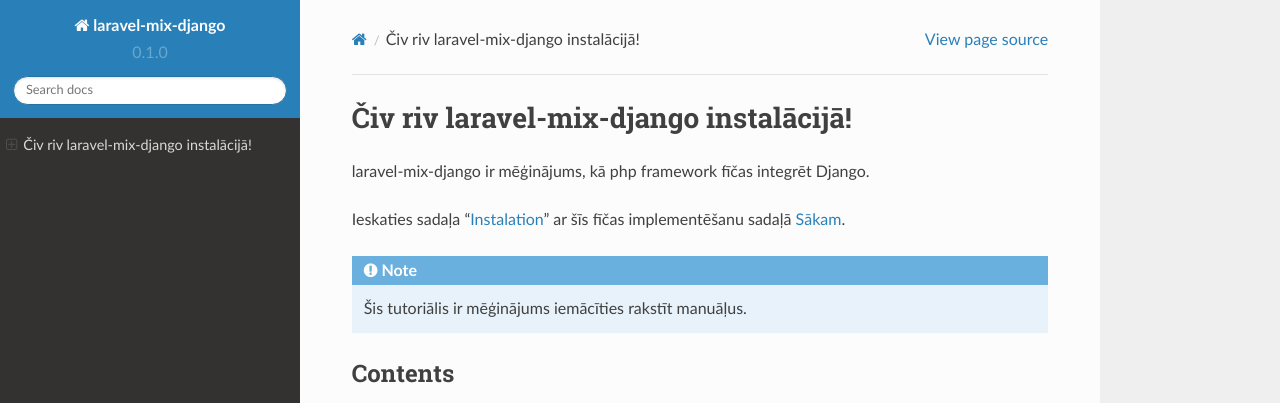
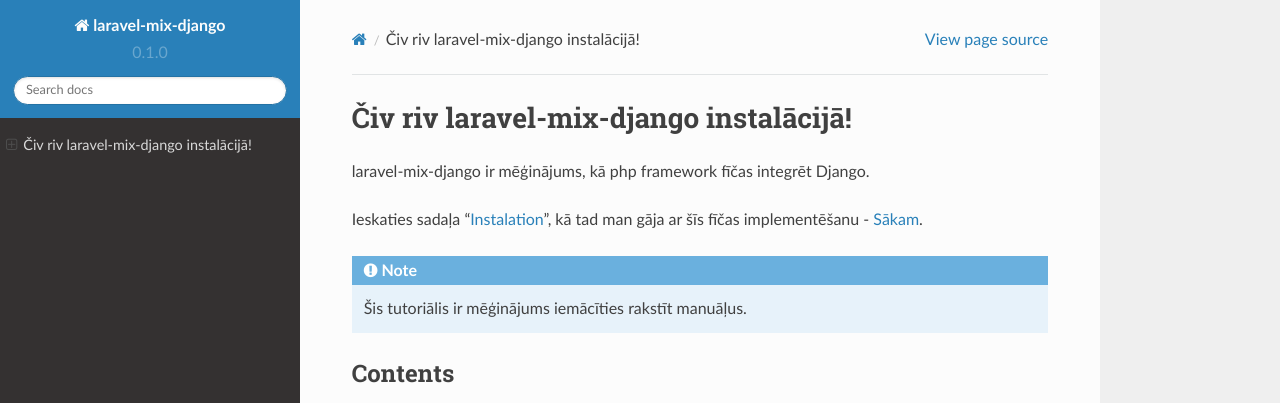
Before and after one commit to aleksanm/laravel-mix-django, a Sphinx documentation site: the page built from docs/source/index.rst, in a window 1280 px wide. Shown: the top 403 px of the page. Built offline with Sphinx 7.4.7 and the Read the Docs theme 2.0.0, drawn with Linux system fonts in a browser that asks for light colours; pages that are not in the unit, such as notebooks, are missing from menus.

Commit message:
Update index.rst

```diff
--- a/docs/source/index.rst
+++ b/docs/source/index.rst
@@ -4,8 +4,7 @@
 
 laravel-mix-django ir mēģinājums, kā php framework fīčas integrēt Django.
 
-Ieskaties sadaļa ":doc:`instalation`" ar šīs fīčas implementēšanu
-sadaļā :ref:`installation`.
+Ieskaties sadaļa ":doc:`instalation`", kā tad man gāja ar šīs fīčas implementēšanu -  :ref:`installation`.
 
 .. note::
 
```
